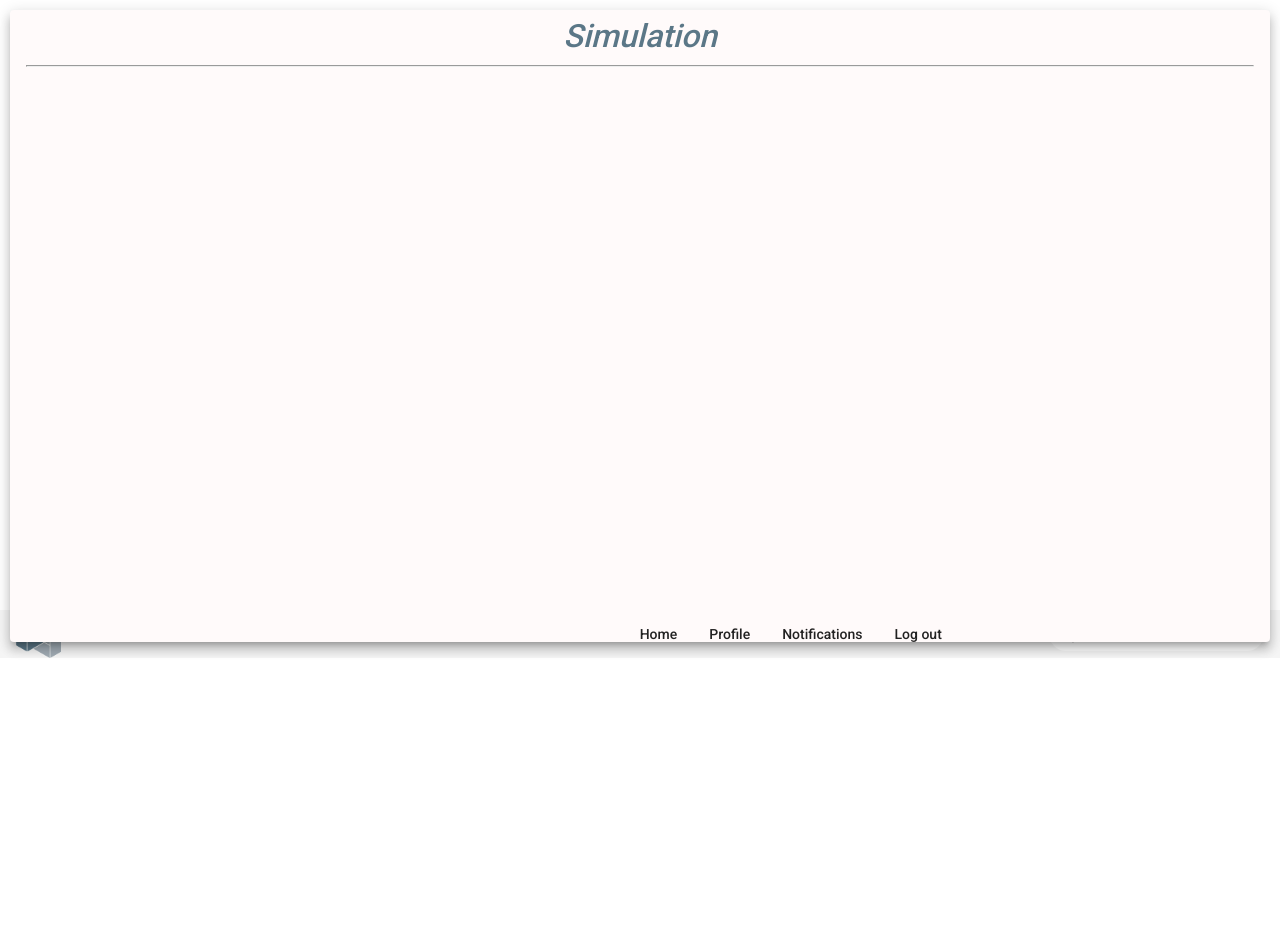
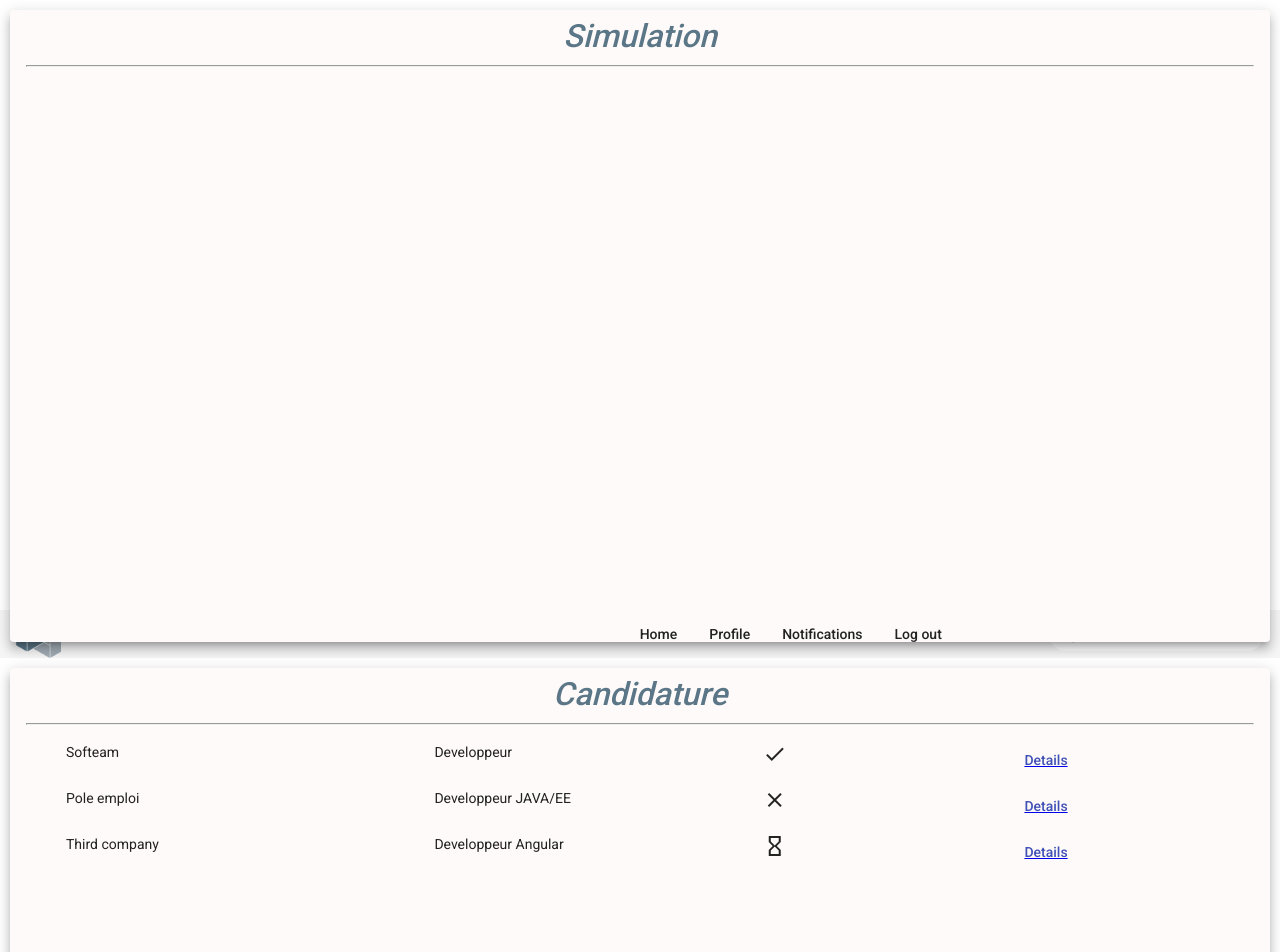
Before and after one commit to Bootcamp2020/skillful_network, an Angular app in the folder skillful_network_client/: page /home in a window 1280 px wide. Shown: the top 952 px of the page. Before the commit the page ends 810 px from the top, so only its background shows below. Built offline with nearby package versions, Linux system fonts and the light colour scheme; no server answers.

Commit message:
creation de la page candidature

```diff
--- a/skillful_network_client/src/app/app.module.ts
+++ b/skillful_network_client/src/app/app.module.ts
@@ -24,6 +24,7 @@ import {TokenHttpInterceptorService} from './shared/interceptors/token-http-inte
 import { SimulationComponent } from './home/dashboard/simulation/simulation.component';
 import { FooterComponent } from './home/dashboard/footer/footer.component';
 import { HeaderComponent } from './home/dashboard/header/header.component';
+import { CandidatureComponent } from './home/dashboard/candidature/candidature.component';
 
 @NgModule({
     declarations: [ // Chaque composant que vous créez doit être déclaré ici
@@ -35,7 +36,8 @@ import { HeaderComponent } from './home/dashboard/header/header.component';
         UsersListComponent,
         SimulationComponent,
         FooterComponent,
-        HeaderComponent
+        HeaderComponent,
+        CandidatureComponent
     ],
     imports: [
         BrowserModule,
--- /dev/null
+++ b/skillful_network_client/src/app/home/dashboard/candidature/candidature.component.html
@@ -0,0 +1,28 @@
+<div class="container_dashboard">
+    <mat-card class="card_dashboard mat-elevation-z8">
+        <mat-card-header id="title">
+            <mat-card-title id="title_police">Candidature </mat-card-title>
+        </mat-card-header>
+        <hr>
+        <mat-card-content fxLayout="column" fxfxLayoutAlign="space-between start">
+            <div *ngFor="let post of listCandidature" fxLayout="row" fxFlex="100" class="candidature">
+                <p class="Company" fxLayout="row" fxLayoutAlign="start start" fxFlex="30"> {{post._company}}</p>
+                <p class="Job" fxLayout="row" fxLayoutAlign="start start" fxFlex="30"> {{post.job}} </p>
+
+                <span fxFlex="20" fxLayout="row" fxLayoutAlign="start start">
+                    <span *ngIf ="post.status ==='validate'">
+                        <mat-icon aria-hidden="false" aria-label="Example home icon">done</mat-icon>
+                    </span>
+                <span *ngIf="post.status ==='reject'">
+                        <mat-icon aria-hidden="false" aria-label="Example home icon">close</mat-icon>
+                    </span>
+                <span *ngIf="post.status ==='progress'">
+                        <mat-icon aria-hidden="false" aria-label="Example home icon">hourglass_empty</mat-icon>
+                    </span>
+                </span>
+                <a fxFlex="20" fxLayout="row" fxLayoutAlign="start start" href="{{post.details}}" target="_blank"> <button mat-button color="primary">Details</button>
+                </a>
+            </div>
+        </mat-card-content>
+    </mat-card>
+</div>
--- /dev/null
+++ b/skillful_network_client/src/app/home/dashboard/candidature/candidature.component.scss
@@ -0,0 +1,14 @@
+.example-form {
+    min-width: 150px;
+    max-width: 500px;
+    width: 100%;
+}
+
+.candidature {
+    padding-top: 10px;
+}
+
+.Company,
+.Job {
+    margin-left: 40px;
+}
--- /dev/null
+++ b/skillful_network_client/src/app/home/dashboard/candidature/candidature.component.ts
@@ -0,0 +1,34 @@
+import { Component, OnInit, Input } from '@angular/core';
+import { MOCK_CANDIDATURE, IPost } from 'src/app/shared/models/mock.candidature';
+import { Candidature } from 'src/app/shared/models/candidature';
+
+
+@Component({
+  selector: 'app-candidature',
+  templateUrl: './candidature.component.html',
+  styleUrls: ['./candidature.component.scss']
+})
+
+
+export class CandidatureComponent implements OnInit {
+  public listCandidature: Candidature[];
+  @Input() public company: string;
+  @Input() public status: String;
+  @Input() public details: String;
+  @Input() public job: String;
+
+
+
+  constructor() {
+
+  }
+
+  ngOnInit(): void {
+    this.listCandidature = [];
+    MOCK_CANDIDATURE.forEach((condidature: IPost) => {
+      this.listCandidature.push(new Candidature(condidature));
+    });
+  }
+
+
+}
--- a/skillful_network_client/src/app/home/dashboard/dashboard.component.html
+++ b/skillful_network_client/src/app/home/dashboard/dashboard.component.html
@@ -2,4 +2,5 @@
     <app-simulation>
     </app-simulation>
     <app-header></app-header>
+    <app-candidature></app-candidature>
 </div>
--- /dev/null
+++ b/skillful_network_client/src/app/shared/models/candidature.ts
@@ -0,0 +1,51 @@
+import { IPost } from './mock.candidature';
+
+export class Candidature {
+
+    private _id: String;
+    private _company: String;
+    private _job: String;
+    private _status: String;
+    private _details: String;
+
+
+
+    constructor(data: IPost) {
+        this.company = data.company;
+        this.job = data.job;
+        this.status = data.status;
+        this._details = data.details;
+      }
+
+    public get id_1(): String {
+        return this._id;
+    }
+    public set id_1(value: String) {
+        this._id = value;
+    }
+    public get company(): String {
+        return this._company;
+    }
+    public set company(value: String) {
+        this._company = value;
+    }
+    public get job(): String {
+        return this._job;
+    }
+    public set job(value: String) {
+        this._job = value;
+    }
+    public get status(): String {
+        return this._status;
+    }
+    public set status(value: String) {
+        this._status = value;
+    }
+    public get details(): String {
+        return this._details;
+    }
+    public set details(value: String) {
+        this._details = value;
+    }
+
+}
--- /dev/null
+++ b/skillful_network_client/src/app/shared/models/mock.candidature.ts
@@ -0,0 +1,26 @@
+export interface IPost {
+    company: String;
+    job: String;
+    status: String;
+    details: String;
+}
+export let MOCK_CANDIDATURE : IPost[] = [
+    {
+      company: 'Softeam',
+      job:'Developpeur',
+      status:'validate',
+      details:'https://www.softeaminstitute.fr/'
+    },
+    {
+        company: 'Pole emploi',
+        job:'Developpeur JAVA/EE',
+        status:'reject',
+        details:'https://www.pole-emploi.fr/accueil/'
+      },
+      {
+        company: 'Third company',
+        job:'Developpeur Angular',
+        status:'progress',
+        details:'http://google.com'
+      }
+]
```
Also changed, not shown: 1 other file (tests, documents, lock files or other folders).
